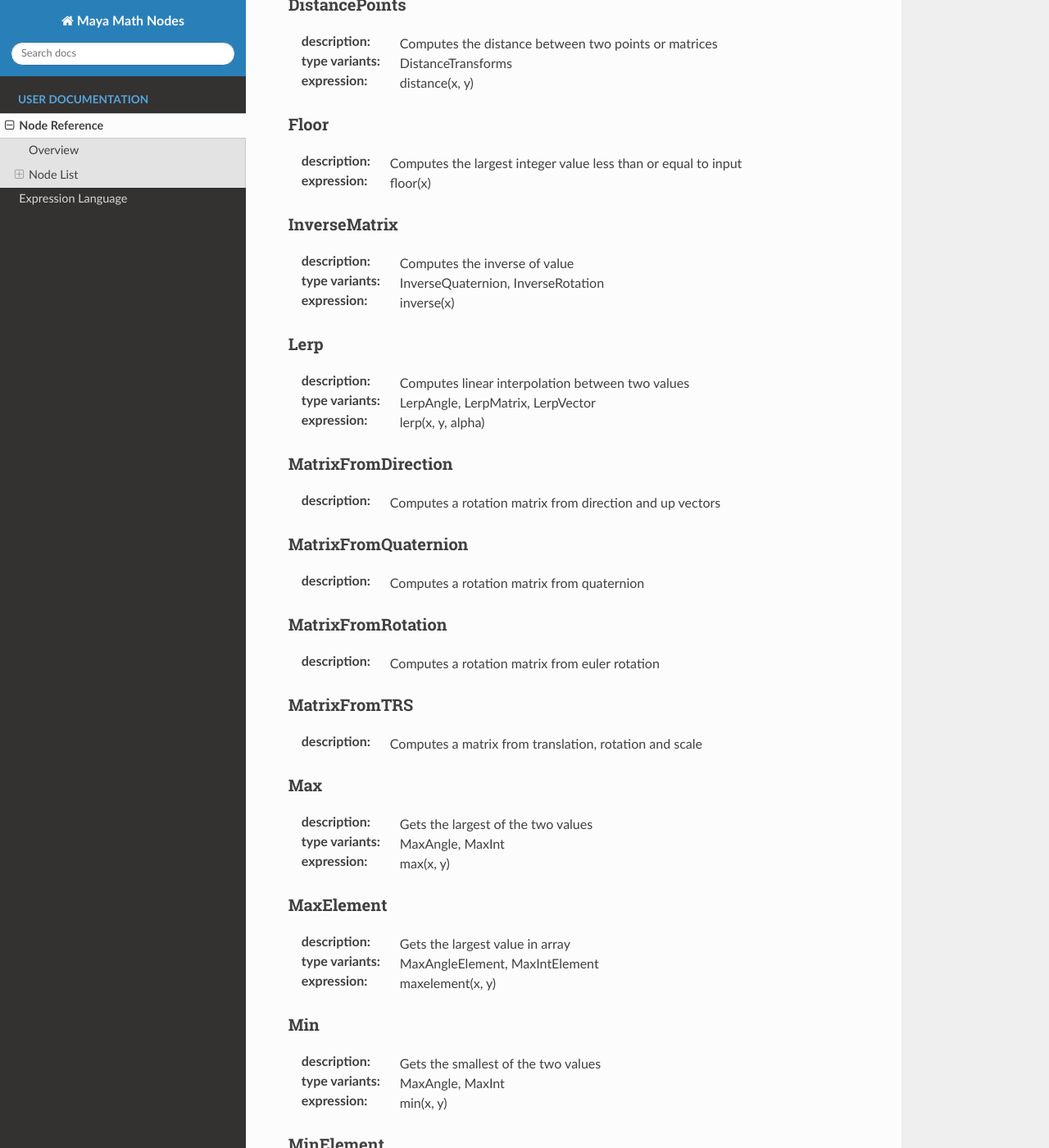
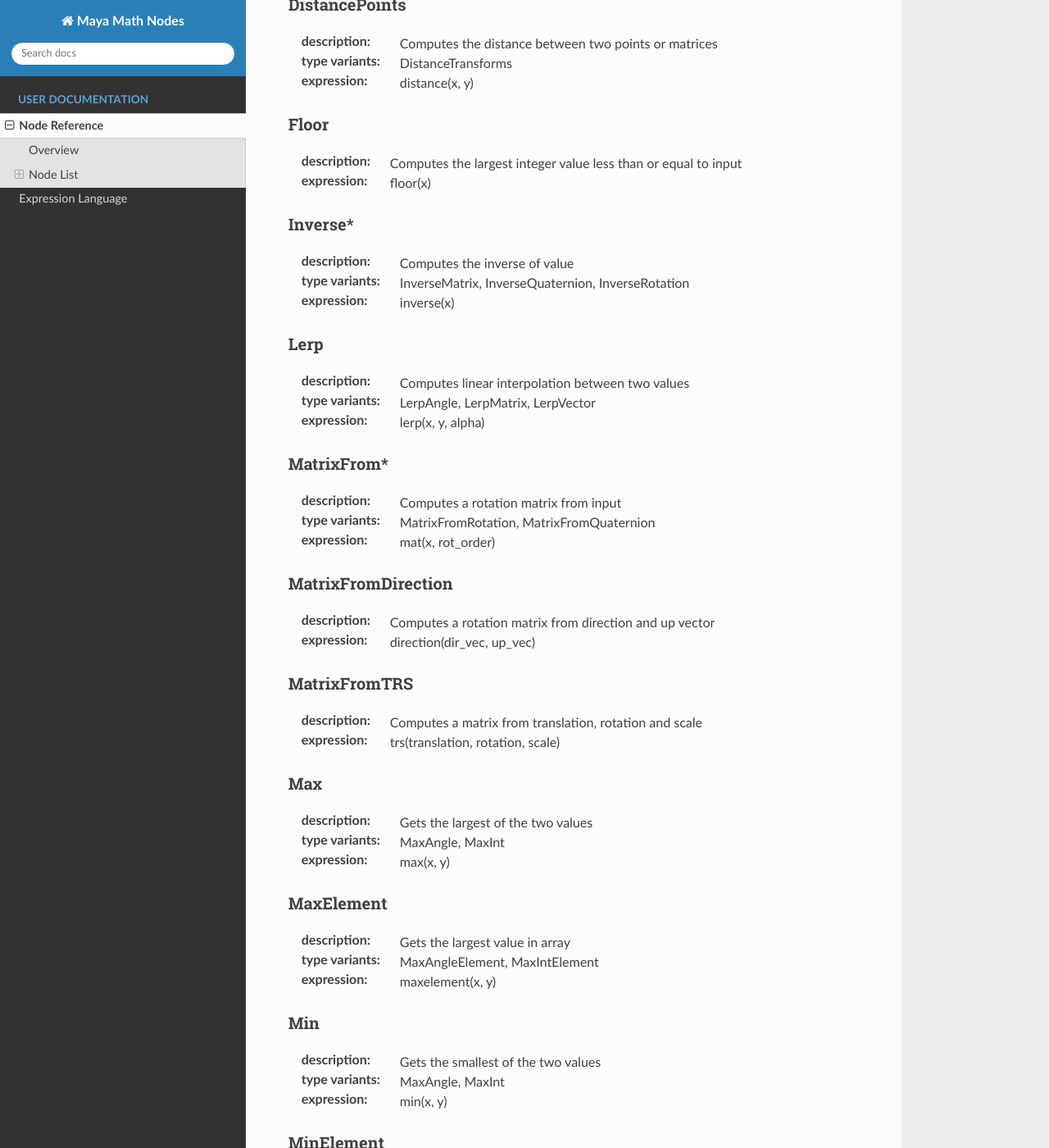
Before and after one commit to serguei-k/maya-math-nodes, a Sphinx documentation site: the page built from docs/source/nodeReference.rst, in a window 1280 px wide and 1400 px high, scrolled down 3258 px. Shown: the whole window at 82% size. Built offline with Sphinx 7.4.7 and the Read the Docs theme 2.0.0, drawn with Linux system fonts in a browser that asks for light colours; some of the changed text lies outside the part shown.

```diff
--- a/docs/source/nodeReference.rst
+++ b/docs/source/nodeReference.rst
@@ -138,10 +138,10 @@ Floor
 :description: Computes the largest integer value less than or equal to input
 :expression: floor(x)
 
-InverseMatrix
--------------
+Inverse*
+--------
 :description: Computes the inverse of value
-:type variants: InverseQuaternion, InverseRotation
+:type variants: InverseMatrix, InverseQuaternion, InverseRotation
 :expression: inverse(x)
 
 Lerp
@@ -150,21 +150,21 @@ Lerp
 :type variants: LerpAngle, LerpMatrix, LerpVector
 :expression: lerp(x, y, alpha)
 
+MatrixFrom*
+-----------
+:description: Computes a rotation matrix from input
+:type variants: MatrixFromRotation, MatrixFromQuaternion
+:expression: mat(x, rot_order)
+
 MatrixFromDirection
 -------------------
-:description: Computes a rotation matrix from direction and up vectors
-
-MatrixFromQuaternion
---------------------
-:description: Computes a rotation matrix from quaternion
-
-MatrixFromRotation
-------------------
-:description: Computes a rotation matrix from euler rotation
+:description: Computes a rotation matrix from direction and up vector
+:expression: direction(dir_vec, up_vec)
 
 MatrixFromTRS
 -------------
 :description: Computes a matrix from translation, rotation and scale
+:expression: trs(translation, rotation, scale)
 
 Max
 ---
@@ -236,11 +236,17 @@ Power
 :description: Computes the value raised to power of the exponent
 :expression: power(x, exp)
 
-QuaternionFromMatrix
---------------------
+QuaternionFrom*
+---------------
 :description: Gets quaternion from matrix or rotation
-:type variants: QuaternionFromRotation
+:type variants: QuaternionFromMatrix, QuaternionFromRotation
 :expression: quat(x, rot_order)
+
+Remap
+-----
+:description: Remap value from old range to new range
+:type variants: RemapAngle, RemapInt
+:expression: remap(x, low1, high1, low2, high2)
 
 Round
 -----
```
Also changed, not shown: other parts of docs/source/nodeReference.rst (+12 -7 lines), docs/source/expressionLanguage.rst (+4 -3 lines), 7 other files.
